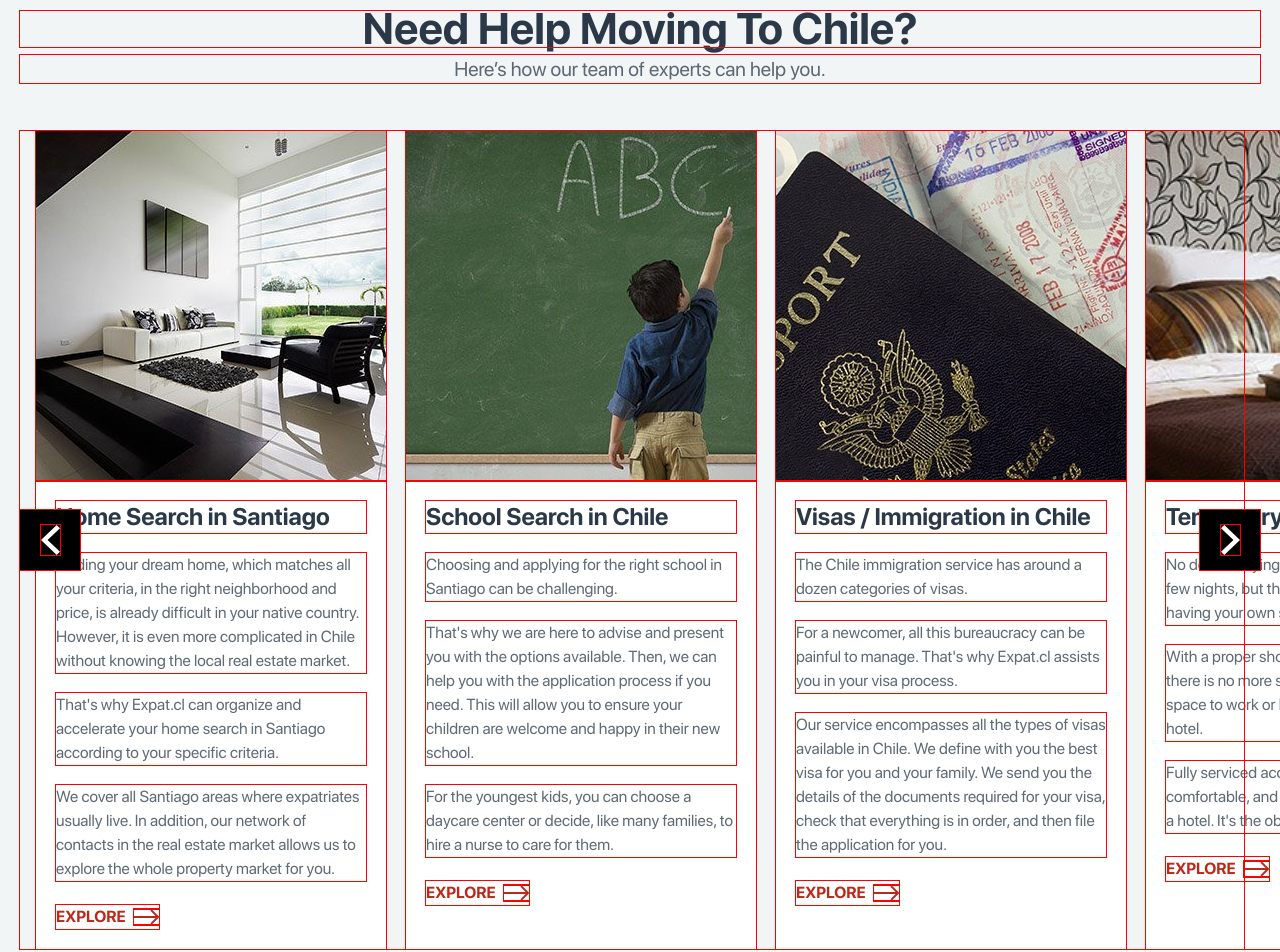
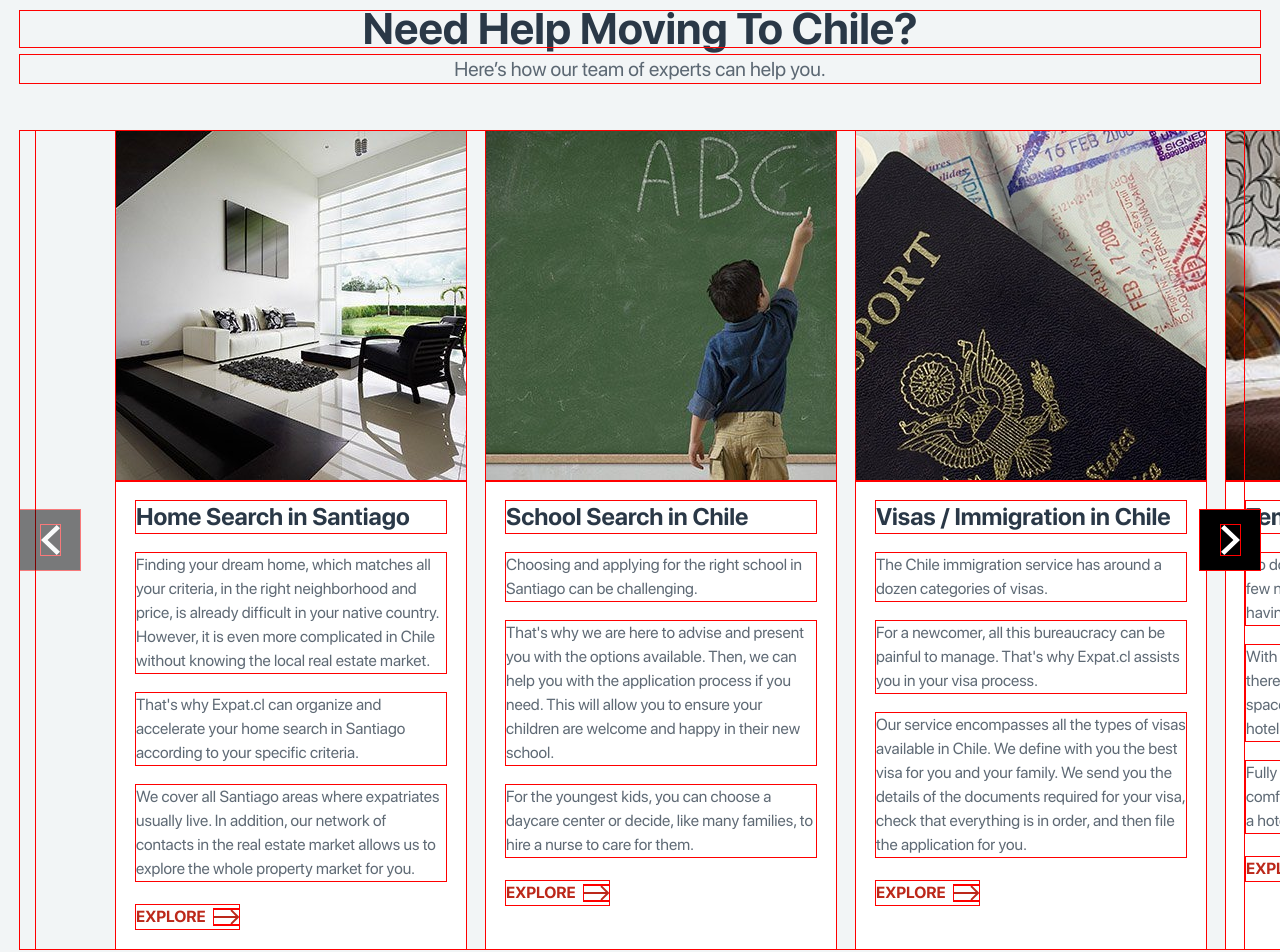
Before and after one commit to 3mohamed-abdelfattah/Expat.cl, a website: page index.html in a window 1280 px wide. Shown: the part 2880-3832 px from the top of the page. Drawn offline with Linux system fonts and the light colour scheme.

Commit message:
Finish First Slider

```diff
--- a/index.html
+++ b/index.html
@@ -386,11 +386,11 @@
         </h1>
         <h2 class="text-primaryColor/75 vsm:text-lg md:text-xl text-center mt-2 mb-8 md:mb-12">Here’s how our team of
             experts can help you.</h2>
-        <div class="mx-auto px-4 relative">
-            <div class="slider-container flex gap-5 xxl:p-10 mx-auto justify-start transition-transform duration-500">
+        <div class="mx-auto vsm:px-4 relative">
+            <div class="slider-container flex gap-5 px-5 sm:px-20 mx-auto transition-transform duration-500">
                 <!-- Slide 1 -->
                 <div
-                    class="slide flex-shrink-0 flex flex-col items-center text-left max-w-[350px] min-h-[790px] tiny:min-h-[842px] vsm:min-h-[818px] mx-auto bg-white">
+                    class="slide flex-shrink-0 flex flex-col items-center text-left w-72 tiny:w-[350px] min-h-[790px] tiny:min-h-[842px] vsm:min-h-[818px] mx-auto bg-white">
                     <img src="./assets/images/for_landing/slider/slide1.png" class="w-full h-[350px] object-cover"
                         alt="Slide 1 Image">
                     <article class="p-3 tiny:p-5 flex-grow text-sm tiny:text-base">
@@ -421,7 +421,7 @@
                 </div>
                 <!-- Slide 2 -->
                 <div
-                    class="slide flex-shrink-0 flex flex-col items-center text-left max-w-[350px] min-h-[790px] tiny:min-h-[842px] vsm:min-h-[818px] mx-auto bg-white">
+                    class="slide flex-shrink-0 flex flex-col items-center text-left w-72 tiny:w-[350px] min-h-[790px] tiny:min-h-[842px] vsm:min-h-[818px] mx-auto bg-white">
                     <img src="./assets/images/for_landing/slider/slide2.png" class="w-full h-[350px] object-cover"
                         alt="Slide 2 Image">
                     <article class="p-3 tiny:p-5 flex-grow text-sm tiny:text-base">
@@ -451,7 +451,7 @@
                 </div>
                 <!-- Slide 3 -->
                 <div
-                    class="slide flex-shrink-0 flex flex-col items-center text-left max-w-[350px] min-h-[790px] tiny:min-h-[842px] vsm:min-h-[818px] mx-auto bg-white">
+                    class="slide flex-shrink-0 flex flex-col items-center text-left w-72 tiny:w-[350px] min-h-[790px] tiny:min-h-[842px] vsm:min-h-[818px] mx-auto bg-white">
                     <img src="./assets/images/for_landing/slider/slide3.png" class="w-full h-[350px] object-cover"
                         alt="Slide 3 Image">
                     <article class="p-3 tiny:p-5 flex-grow text-sm tiny:text-base">
@@ -480,7 +480,7 @@
                 </div>
                 <!-- Slide 4 -->
                 <div
-                    class="slide flex-shrink-0 flex flex-col items-center text-left max-w-[350px] min-h-[790px] tiny:min-h-[842px] vsm:min-h-[818px] mx-auto bg-white">
+                    class="slide flex-shrink-0 flex flex-col items-center text-left w-72 tiny:w-[350px] min-h-[790px] tiny:min-h-[842px] vsm:min-h-[818px] mx-auto bg-white">
                     <img src="./assets/images/for_landing/slider/slide4.png" class="w-full h-[350px] object-cover"
                         alt="Slide 4 Image">
                     <article class="p-3 tiny:p-5 flex-grow text-sm tiny:text-base">
--- a/scripts/swiper-handler.js
+++ b/scripts/swiper-handler.js
@@ -5,39 +5,48 @@ document.addEventListener('DOMContentLoaded', () => {
     const nextButton = document.querySelector('.next');
 
     let currentIndex = 0;
-    const slideWidth = 350;  // Width of each slide
-    const slideGap = 20;     // Gap between slides
+    let slideWidth = 350;  // Width of each slide
+    let slideGap = 20;       // Initial gap between slides
     const totalSlides = slides.length;
 
     const updateSliderPosition = () => {
         const containerWidth = sliderContainer.parentElement.clientWidth;
 
-        // Check if the viewport width is greater than 1520px
-        if (containerWidth > 1480) {
-            // Hide navigation arrows and stop sliding
-            prevButton.style.display = 'none';
-            nextButton.style.display = 'none';
+        // Update slide gap based on device width
+        slideGap = window.innerWidth > 500 ? 35 : 20;
+        slideWidth = window.innerWidth > 410 ? 350 : 288;
+
+        if (containerWidth > 1680) {
+            // Reduce opacity of navigation arrows and stop sliding
+            prevButton.style.opacity = '0.5';
+            nextButton.style.opacity = '0.5';
             sliderContainer.style.transform = 'translateX(0px)';
             return;
         }
 
         const visibleSlidesCount = Math.floor(containerWidth / (slideWidth + slideGap));
-        const totalWidth = totalSlides * (slideWidth + slideGap) - slideGap;
+        let maxIndex = totalSlides - visibleSlidesCount;
 
-        // Always show the navigation buttons
-        prevButton.style.display = 'flex';
-        nextButton.style.display = 'flex';
+        // If last slide doesn't fully fit, adjust maxIndex further
+        const remainingSpace = containerWidth - (visibleSlidesCount * (slideWidth + slideGap) - slideGap);
+        if (remainingSpace < (slideWidth + slideGap)) {
+            maxIndex = totalSlides - visibleSlidesCount;
+        }
 
-        // Adjust maxIndex to ensure the last slide can be fully visible
-        const maxIndex = Math.max(0, totalSlides - visibleSlidesCount);
         currentIndex = Math.min(currentIndex, maxIndex);
+
+        // Update slider position
         sliderContainer.style.transform = `translateX(${-currentIndex * (slideWidth + slideGap)}px)`;
+
+        // Update button opacity
+        prevButton.style.opacity = currentIndex > 0 ? '1' : '0.5';
+        nextButton.style.opacity = currentIndex < maxIndex ? '1' : '0.5';
     };
 
     const goToNextSlide = () => {
         const containerWidth = sliderContainer.parentElement.clientWidth;
         const visibleSlidesCount = Math.floor(containerWidth / (slideWidth + slideGap));
-        const maxIndex = Math.max(0, totalSlides - visibleSlidesCount);
+        const maxIndex = totalSlides - visibleSlidesCount;
         currentIndex = Math.min(currentIndex + 1, maxIndex);  // Navigate one slide at a time
         updateSliderPosition();
     };
@@ -52,9 +61,6 @@ document.addEventListener('DOMContentLoaded', () => {
 
     window.addEventListener('resize', updateSliderPosition);
 
-    // Loop through the slides every 5 seconds
-    // setInterval(goToNextSlide, 5000);
-
     // Initial update to set the correct slider position and button visibility
     updateSliderPosition();
 });
--- a/tailwind.config.js
+++ b/tailwind.config.js
@@ -9,7 +9,7 @@ module.exports = {
             },
             screens: {
                 'vsm': '460px',
-                'tiny': '360px',
+                'tiny': '410px',
             },
         },
     },
```
Also changed, not shown: styles/output.css.
